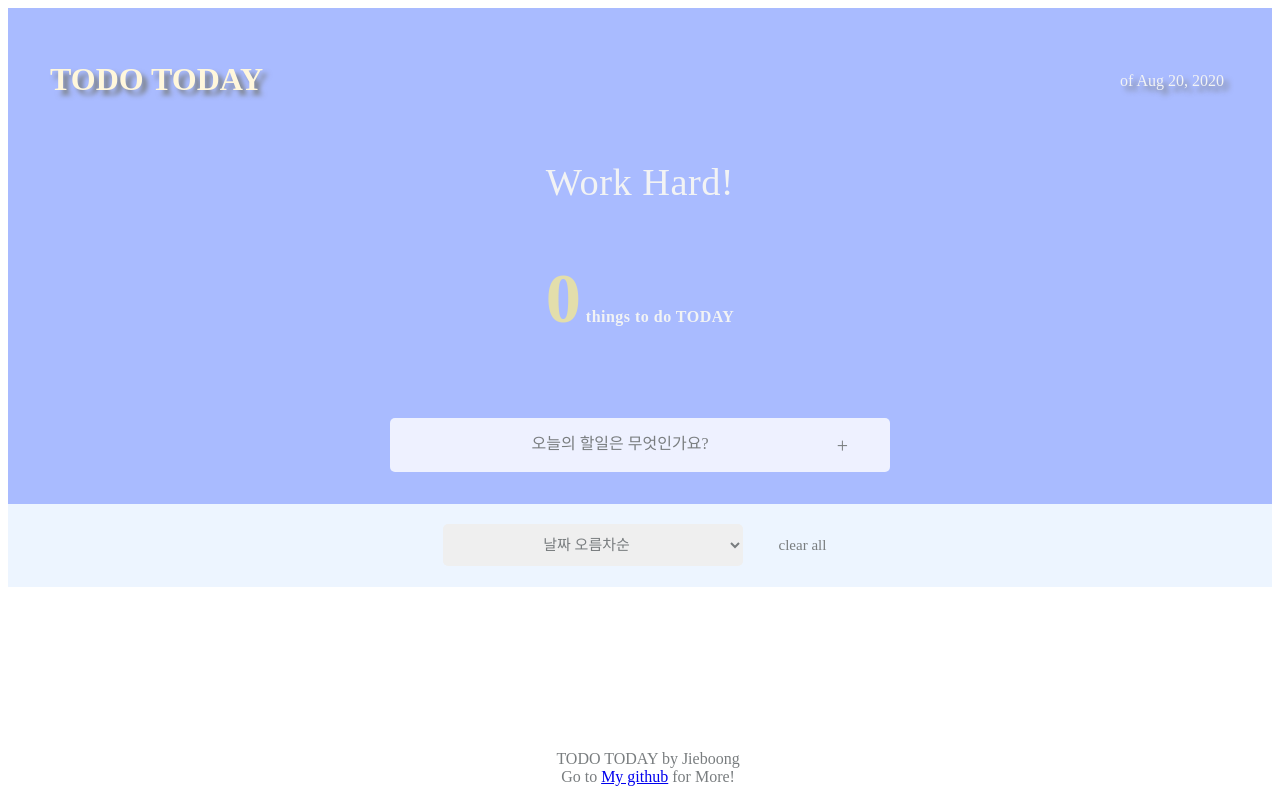
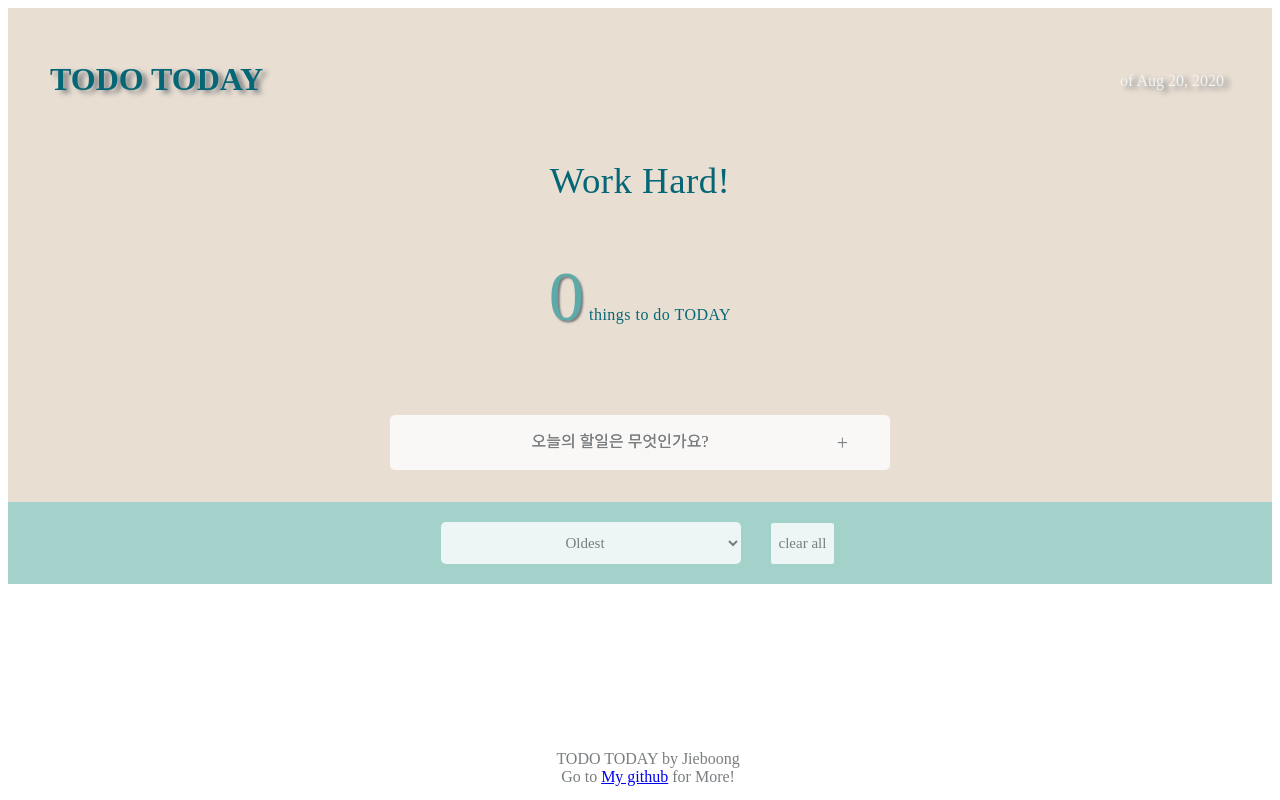
Before and after one commit to Jieboong/TodoList, a Vue app: page / in a window 1280 px wide. Built offline with nearby package versions, Linux system fonts and the light colour scheme; a web font is replaced by a local one.

Commit message:
task count 오류 수정

```diff
--- a/src/App.vue
+++ b/src/App.vue
@@ -4,7 +4,8 @@
       <TodoTitle v-bind:propsdata ="leftCount"/>
       <TodoInput v-on:addItem="addOneItem"/>
     </div><div id = "bottom">
-      <TodoController v-on:clearAll ="clearAllItems"/>
+      <TodoController v-on:clearAll ="clearAllItems"
+                      v-on:sortItem="sortAllItem"/>
       <TodoList v-bind:propsdata="todoItems"
                 v-on:removeItem="removeOneItem"
                 v-on:toggleItem="toggleOneItem"
@@ -39,24 +40,22 @@ export default {
       leftCount:0
     }
   },
-
   created() {
-    if (localStorage.lenght > 0) {
+    if (localStorage.length > 0) {
       for(let i = 0 ; i <localStorage.length; i++) {
         if(localStorage.key(i) !== "loglevel:webpack-dev-server"){
+          let getitem = JSON.parse(localStorage.getItem(localStorage.key(i)));
           this.todoItems.push(
-            JSON.parse(localStorage.getItem(localStorage.key(i)))
+            getitem
           );
+          console.log(getitem.item);
+          if (getitem.completed === false){
+              this.leftCount++;
+            }
         }
       }
     }
-    let leftCount=0;
-    for (let i = 0; i< this.todoItems.length; i++) {
-      if (this.todoItems[i].completed=== false) {
-        leftCount++;
-      }
-    }
-    return leftCount;
+
   },
   methods: {
     addOneItem(todoItem) {
@@ -77,15 +76,48 @@ export default {
       this.leftCount--;
     },
     toggleOneItem(todoItem) {
+      if (todoItem.completed === true) {
+        this.leftCount++;
+      } else{
+        this.leftCount--;
+      }
       todoItem.completed = !todoItem.completed;
       localStorage.setItem(todoItem.item, JSON.stringify(todoItem));
-      this.leftCount--;
     },
     clearAllItems(){
       this.todoItems = [];
       localStorage.clear();
       this.leftCount = 0;
+    },
+    sortTodoLatest(){
+      this.todoItems.sort(function(a,b) {
+        return a.time-b.time;
+      });
+    },
+    sortTodoOldest() {
+      this.todoItems.sort(function(a,b) {
+        return b.time-a.time;
+      });
+    },
+    sortTodAtoZ() {
+      this.todoItems.sort(function(a,b) {
+        return a.item-b.item;
+      })
+    },
+    sortAllItem(selectedSort){
+      if (selectedSort.value === "date-asc") {
+        this.sortTodoLatest();
+      }
+      if (selectedSort.value === "date-desc"){
+        this.sortTodoOldest();
+      }
+      if (selectedSort.valu === "name-asc") {
+        this.sortTodoAtoZ();
+      }
     }
+  },
+  mounted(){
+    this.sortTodoOldest();
   }
 
 }
--- a/src/components/TodoController.vue
+++ b/src/components/TodoController.vue
@@ -2,23 +2,29 @@
   <div class="input">
       <div class="select">
           <label for ="order"></label>
-          <select name = "order" id = "order" class = "selectbos">
-            <option value="date-asc">날짜 오름차순</option>
-            <option value="date-desc">날짜 내림차순</option>
-            <option value="name-asc">제목 오름차순</option>
-            <option value="date-desc">제목 내림차순</option>
+          <select name = "order" id = "order" class = "selectbox" v-model="selected" v-on:change="sortTodo">
+            <option value="date-asc">Oldest</option>
+            <option value="date-desc">Latest</option>
+            <option value="name-asc">AtoZ</option>
             </select>
       </div>
   <button class = "clear" v-on:click="clearTodo">clear all</button>
   </div>
-
 </template>
 
 <script>
 export default {
+  data() {
+    return {
+      selected: "date-asc"
+    }
+  },
   methods: {
     clearTodo(){
       this.$emit("clearAll");
+    },
+    sortTodo() {
+      this.$emit("sortItem",{value:this.selected});
     }
   }
 
--- a/src/components/TodoInput.vue
+++ b/src/components/TodoInput.vue
@@ -26,9 +26,7 @@ export default{
       }
     },
     clearInput(){
-      var el = document.getElementsByClassName('add_input');
-      for (var i = 0 ; i < el.length; i++)
-        el(i).value= '';
+      this.newTodoItem="";
     }
   }
 }
--- a/src/components/TodoList.vue
+++ b/src/components/TodoList.vue
@@ -23,6 +23,11 @@
 <script>
 export default {
     props: ["propsdata"],
+    data(){
+        return{
+            todoItems: []
+        }
+    },
     methods:{
         toggleComplete(todoItem) {
             this.$emit("toggleItem",todoItem);
--- a/src/components/main.scss
+++ b/src/components/main.scss
@@ -14,12 +14,12 @@
 }
 
 #top{
-  background-color :rgba(148,170,255,0.8);
+  background-color: #e8ded2;
   padding : 2em;
   margin:0;
 }
 #bottom{
-  background-color :rgb(237,245,255);
+  background-color :#a3d2ca;
   margin :0 ;
   padding :0.001rem;
 }
@@ -27,39 +27,38 @@
   margin-left : 10px;
   text-align: left;
   float : left;
-  color:#fff7dc;
-  text-shadow: 5px 5px 5px #797D7F;
+  color:#056676;
+  text-shadow: 5px 3px 5px #797D7F;
 }
 .date{
   text-align:right;
   float:right;
   padding :1rem;
-  text-shadow: 5px 5px 5px #797D7F;
+  text-shadow: 5px 3px 5px #797D7F;
 }
 
-$color:#F2F3F4 ;
+$color:#056676 ;
 .title{
   font-family: inherit;
   margin: 0 auto;
   letter-spacing: 0.03rem;
+
   color:$color ;
 
   &__message {
-    font-size:2.4rem;
+    font-size:2.3rem;
     text-align : center;
   }
   &__task {
     margin-top : 3.5rem;
     margin-bottom :5rem;
-    font-weight: bold;
     text-align : center;
 
     &-total {
       font-size:4.4rem;
       line-height : 110%;
-      color:#E3DEAB;
-      ;
-
+      color:#5eaaa8;
+      text-shadow: 2px 2px 2px #797D7F;
     }
   }
 
@@ -83,7 +82,8 @@ $color:#F2F3F4 ;
       outline:none;
       margin-left: 35px;
       text-align : center;
-
+      color:transparent;
+      text-shadow:0 0 0 #797D7F;
     }
   &__button{
       width:55px;
@@ -98,7 +98,7 @@ $color:#F2F3F4 ;
       line-height: 220%;
       border-radius: 40%;
       border : transparent;
-
+      outline:0;
       }
   ::placeholder{
       text-align: center;
@@ -112,7 +112,7 @@ $color:#F2F3F4 ;
   font-size : 20px;
   display:inline-block;
 
-  &bos{
+  &box{
     font-size:15px;
     font-family : inherit;
     margin-left : 15px;
@@ -120,32 +120,35 @@ $color:#F2F3F4 ;
     width: 300px;
     border : transparent;
     border-radius : 5px;
+    outline:0;
     color:#797D7F;
     text-align-last : center;
+    background-color : rgba(255,255,255,0.8);
   }
+}
+.selected{
+  text-decoration:line-through;
 }
 .clear{
   margin-left : 30px;
   display:inline-block;
-  background-color: transparent;
+  background-color: rgba(255,255,255,0.8);
   color:#797D7F;
   margin-top:5px;
   margin-right: 20px;
   font-size: 15px;
   font-family :inherit;
-  line-height: 240%;
-  border-radius: 40%;
+  border-radius: 5%;
   border : transparent;
   outline:0;
+  padding: .8em .5em;
 }
 
 .input{
   text-align: center;
-  background-color:rgb(237,245,255);
 }
 
 .list{
-  background-color: rgb(237,245,255);
   width : 50%;
   margin : 0 auto;
 
@@ -153,14 +156,14 @@ $color:#F2F3F4 ;
     margin-bottom : 10px;
     text-align: center;
     color:black;
-    background-color:rgba(255,255,255,0.8);
+    background-color:rgb(255,255,255);
     border-radius: 5px;
     display:flex;
     position : relative;
     align-items: center;
   }
   &__text{
-    font-size: 20px;
+    font-size: 15px;
   }
   &__checked{
     width:18px;
@@ -168,6 +171,7 @@ $color:#F2F3F4 ;
     top:30%;
     margin-left : 10px;
     margin-right: 15px;
+    background-color : white;
   }
 
   &__date{
```
